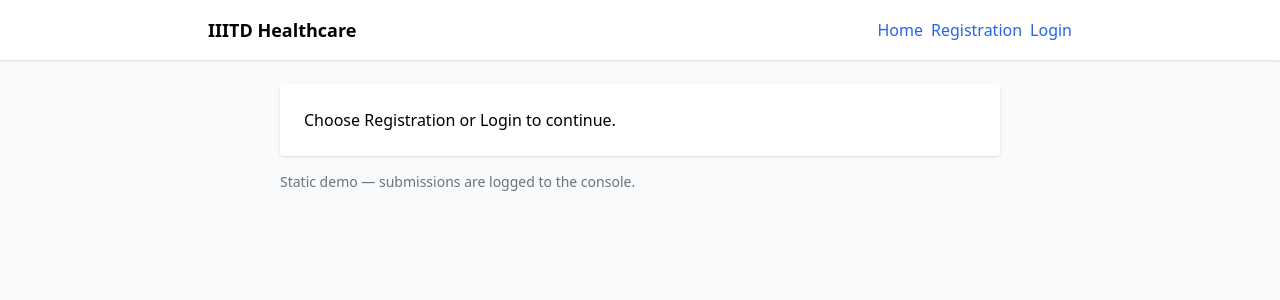
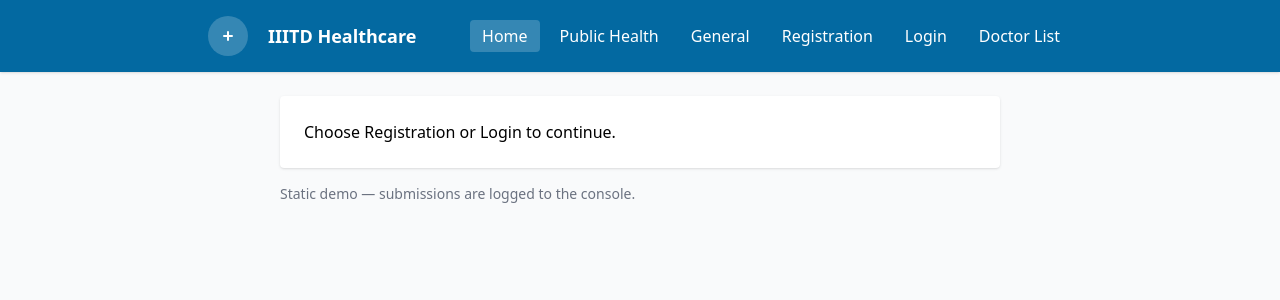
Before and after one commit to amanydv72/HCL_Tech, a React (Vite) app in the folder frontend/: page / in a window 1280 px wide. Shown: the top 300 px of the page. Built offline with nearby package versions, Linux system fonts and the light colour scheme; the HTML template or start-up script is replaced by a standard one.

Commit message:
make component for Navbar

```diff
--- a/frontend/src/App.jsx
+++ b/frontend/src/App.jsx
@@ -1,27 +1,40 @@
 import React, {useState} from 'react'
 import Register from './pages/Register'
 import Login from './pages/Login'
+import Navbar from './components/Navbar'
 
 export default function App(){
   const [route, setRoute] = useState('home')
 
   return (
     <div className="min-h-screen bg-gray-50">
-      <header className="bg-white shadow">
-        <div className="max-w-4xl mx-auto px-4 py-4 flex items-center justify-between">
-          <h1 className="text-lg font-semibold">IIITD Healthcare</h1>
-          <nav className="space-x-2">
-            <button className="text-blue-600 hover:underline" onClick={()=>setRoute('home')}>Home</button>
-            <button className="text-blue-600 hover:underline" onClick={()=>setRoute('register')}>Registration</button>
-            <button className="text-blue-600 hover:underline" onClick={()=>setRoute('login')}>Login</button>
-          </nav>
-        </div>
-      </header>
+      <Navbar route={route} setRoute={setRoute} />
 
       <main className="max-w-3xl mx-auto p-6">
         {route === 'home' && (
           <div className="bg-white rounded shadow p-6">
             <p>Choose Registration or Login to continue.</p>
+          </div>
+        )}
+
+        {route === 'public' && (
+          <div className="bg-white rounded shadow p-6">
+            <h2 className="text-lg font-semibold mb-2">Public Health Info</h2>
+            <p className="text-sm text-gray-700">Basic public health guidance and resources will appear here.</p>
+          </div>
+        )}
+
+        {route === 'general' && (
+          <div className="bg-white rounded shadow p-6">
+            <h2 className="text-lg font-semibold mb-2">General</h2>
+            <p className="text-sm text-gray-700">General information and FAQs.</p>
+          </div>
+        )}
+
+        {route === 'doctors' && (
+          <div className="bg-white rounded shadow p-6">
+            <h2 className="text-lg font-semibold mb-2">Doctor List</h2>
+            <p className="text-sm text-gray-700">A list of doctors will be shown here in a full app.</p>
           </div>
         )}
 
--- /dev/null
+++ b/frontend/src/components/Navbar.jsx
@@ -0,0 +1,27 @@
+import React from 'react'
+
+export default function Navbar({ route, setRoute }){
+  return (
+    <header className="bg-sky-700 text-white shadow">
+      <div className="max-w-4xl mx-auto px-4 py-4 flex items-center justify-between">
+        <div className="flex items-center space-x-3 cursor-pointer" onClick={() => setRoute('home')}>
+          <div className="bg-white/20 rounded-full w-10 h-10 flex items-center justify-center">
+            <svg xmlns="http://www.w3.org/2000/svg" className="h-6 w-6 text-white" fill="none" viewBox="0 0 24 24" stroke="currentColor">
+              <path strokeLinecap="round" strokeLinejoin="round" strokeWidth={2} d="M12 8v8m-4-4h8" />
+            </svg>
+          </div>
+          <h1 className="text-lg font-semibold ml-4 pl-2">IIITD Healthcare</h1>
+        </div>
+
+        <nav className="flex items-center space-x-2">
+          <button onClick={() => setRoute('home')} className={`px-3 py-1 rounded ${route === 'home' ? 'bg-white/20' : 'hover:bg-white/10'}`}>Home</button>
+          <button onClick={() => setRoute('public')} className={`px-3 py-1 rounded ${route === 'public' ? 'bg-white/20' : 'hover:bg-white/10'}`}>Public Health</button>
+          <button onClick={() => setRoute('general')} className={`px-3 py-1 rounded ${route === 'general' ? 'bg-white/20' : 'hover:bg-white/10'}`}>General</button>
+          <button onClick={() => setRoute('register')} className={`px-3 py-1 rounded ${route === 'register' ? 'bg-white/20' : 'hover:bg-white/10'}`}>Registration</button>
+          <button onClick={() => setRoute('login')} className={`px-3 py-1 rounded ${route === 'login' ? 'bg-white/20' : 'hover:bg-white/10'}`}>Login</button>
+          <button onClick={() => setRoute('doctors')} className={`px-3 py-1 rounded ${route === 'doctors' ? 'bg-white/20' : 'hover:bg-white/10'}`}>Doctor List</button>
+        </nav>
+      </div>
+    </header>
+  )
+}
```
